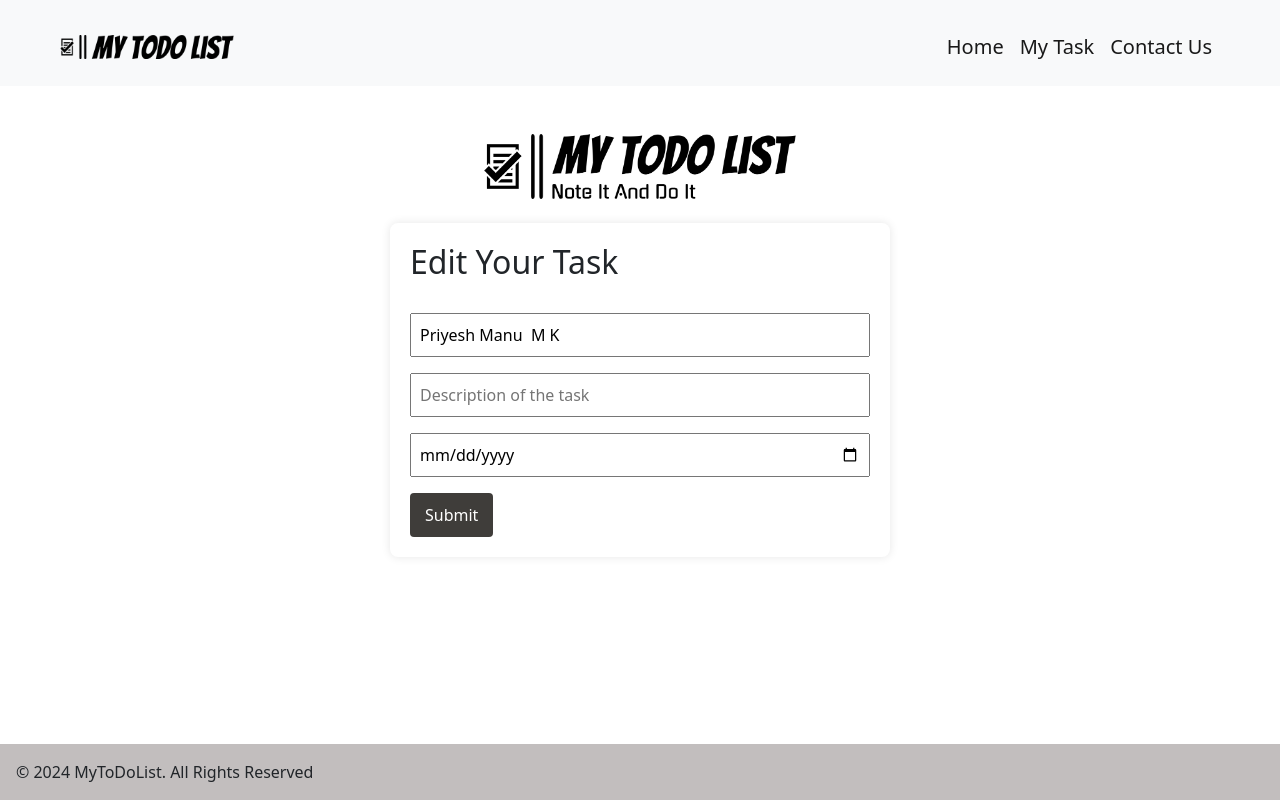
After one commit to Priyesh-Manu/My_ToDo_List, a Django app: page /edit/42/ in a window 1280 px wide. The commit adds this page. Run offline with Django 5.2, Linux system fonts and the light colour scheme; data comes from the database, SQL or seed files in the repository; both versions use the stored data as it was after the commit.

Commit message:
Update page added and the program is suecessfully done

```diff
--- /dev/null
+++ b/home/forms.py
@@ -0,0 +1,7 @@
+from . models import MyTask
+from django import forms
+class ModelForm(forms.ModelForm):
+
+    class Meta :
+        model = MyTask
+        fields = ('task_name','task_des','task_date')
--- a/home/urls.py
+++ b/home/urls.py
@@ -5,4 +5,5 @@ urlpatterns = [
     path('completed/<int:id>/',views.completed_task, name='completed' ),
     path('delete/<int:id>/',views.delete_completed_task, name='delete' ),
     path('redo/<int:id>/',views.redo_completed_task, name='redo' ),
+    path('edit/<int:id>/',views.edit_task, name='edit' ),
 ]
--- a/home/views.py
+++ b/home/views.py
@@ -1,5 +1,6 @@
 from django.shortcuts import render,redirect
 from .models import MyTask,CompletedTask
+from . forms import ModelForm
 # Create your views here.
 
 def home(request):
@@ -44,3 +45,18 @@ def redo_completed_task(request, id):
     redo_com_task.save()
     obj.delete()
     return redirect('home')
+
+def edit_task(request, id):
+    obj = MyTask.objects.get(id=id)
+    Forms = ModelForm(request.POST or None, request.FILES, instance=obj)
+
+    if request.method == 'POST':
+        if Forms.is_valid():
+            Forms.save()
+            return redirect('home')
+
+    form_new = {
+        'obj': obj,
+        'form': Forms
+    }
+    return render(request, 'edit.html', form_new)
--- a/templates/base.html
+++ b/templates/base.html
@@ -22,7 +22,7 @@
         <div class="collapse navbar-collapse fs-5" id="navbarNavDropdown">
           <ul class="navbar-nav ms-auto">
             <li class="nav-item">
-              <a class="nav-link active" aria-current="page" href="#">Home</a>
+              <a class="nav-link active" aria-current="page" href="{% url 'home' %}">Home</a>
             </li>
             <li class="nav-item">
               <a class="nav-link active" href="#mytask">My Task</a>
--- /dev/null
+++ b/templates/edit.html
@@ -0,0 +1,26 @@
+{% extends "base.html" %}
+{% load static %}
+{% block content %}
+
+    <div class="pt-4 container">
+        <div class="text-center">
+            <br>
+            <img src="{% static "image/head.png" %}" alt="" id="head">
+
+        </div>
+
+        <div class="p-4">
+
+            <form method="post">
+                <h2>Edit Your Task</h2><br>
+                {% csrf_token %}
+                <input type="text" name="task_name" placeholder="Name of the task" value="{{ obj.task_name }}" required><br>
+                <input type="text" name="task_des" placeholder="Description of the task" value="{{ obj.task_des }}"><br>
+                <input type="date" name="task_date" value="{{ obj.task_date }}">
+                <br>
+                <button type="submit">Submit</button>&nbsp;&nbsp;
+            </form>
+        </div>
+    </div>
+
+{% endblock content %}
--- a/templates/index.html
+++ b/templates/index.html
@@ -14,7 +14,7 @@
             <input type="text" name="description" placeholder="Description of the task"><br>
             <input type="date" name="date" placeholder="Date" value="{% now 'Y-m-d' %}">
             <br>
-            <a href="#mytask"></a><button type="submit">Add</button></a>&nbsp;&nbsp;
+            <a href="#mytask"><button type="submit">Add</button></a>&nbsp;&nbsp;
             <a href="{% url 'home' %}"><button type="cancel">Cancel</button></a>
         </form>
         </div>
@@ -22,14 +22,14 @@
         <div class="p-4" >
             <div class="row task-list">
                 <!-- My Tasks -->
-                <div class="col-md-6" id="mytask">
+                <div class="col-md-6"  id="mytask">
                     <h2 >My Tasks</h2><br>
                     {% for task in my_task %}
                     <div class="p-4 " style="background-color: #ffffff; box-shadow: 0 4px 8px rgba(0, 0, 0, 0.39); ">
                         <h6>{{ task.task_date }}</h6>
                         <h2 style="font-family: 'Pacifico', cursive;">{{ task.task_name }}</h2>
                         <p style="font-family: 'Pacifico', cursive;">{{ task.task_des }}</p>
-                        <a href=""><button>Edit</button></a>
+                        <a href="{% url 'edit' task.id %}"><button>Edit</button></a>
                         <a href="{% url 'completed' task.id %}#comtask"><button>Completed</button></a>
                         <!-- Tasks will be dynamically added here -->
                     </div><br>
```
Also changed, not shown: db.sqlite3.
